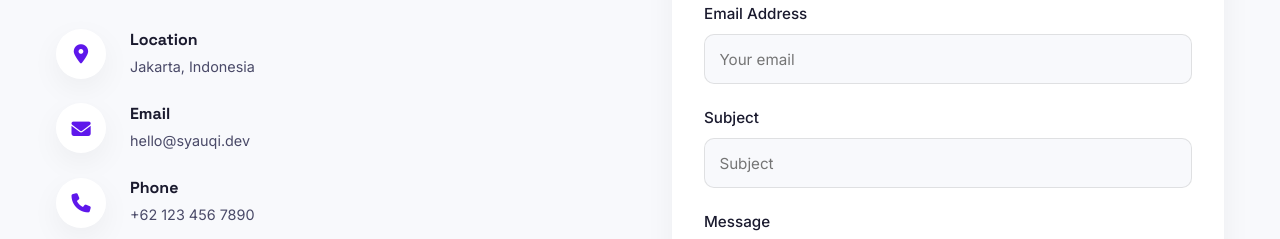
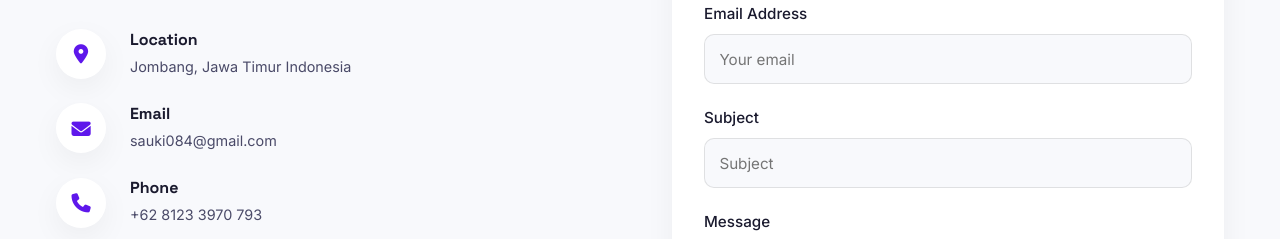
Before and after one commit to MuhammadSyauqiMurtadlo/muhammadsyauqimurtadlo.github.io, a plain HTML site: page index.html in a window 1280 px wide. Shown: the part 3936-4175 px from the top of the page. Drawn offline with Linux system fonts and the light colour scheme.

Commit message:
Update contact

```diff
--- a/index.html
+++ b/index.html
@@ -1573,7 +1573,7 @@
             </div>
             <div class="contact-detail">
               <h4>Location</h4>
-              <p>Jakarta, Indonesia</p>
+              <p>Jombang, Jawa Timur Indonesia</p>
             </div>
           </div>
           <div class="contact-item">
@@ -1582,7 +1582,7 @@
             </div>
             <div class="contact-detail">
               <h4>Email</h4>
-              <p>hello@syauqi.dev</p>
+              <p>sauki084@gmail.com</p>
             </div>
           </div>
           <div class="contact-item">
@@ -1591,7 +1591,7 @@
             </div>
             <div class="contact-detail">
               <h4>Phone</h4>
-              <p>+62 123 456 7890</p>
+              <p>+62 8123 3970 793</p>
             </div>
           </div>
         </div>
```
